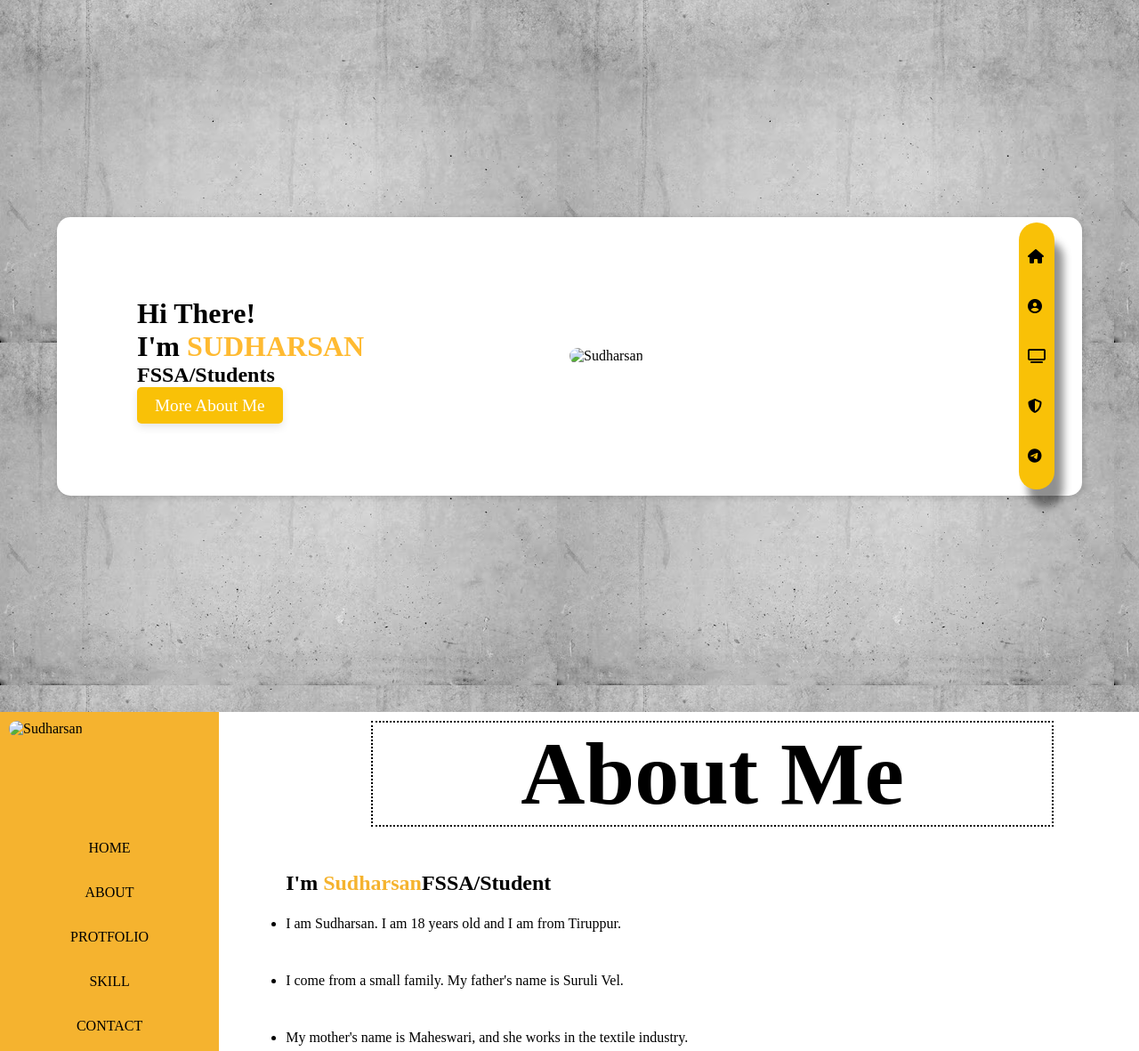
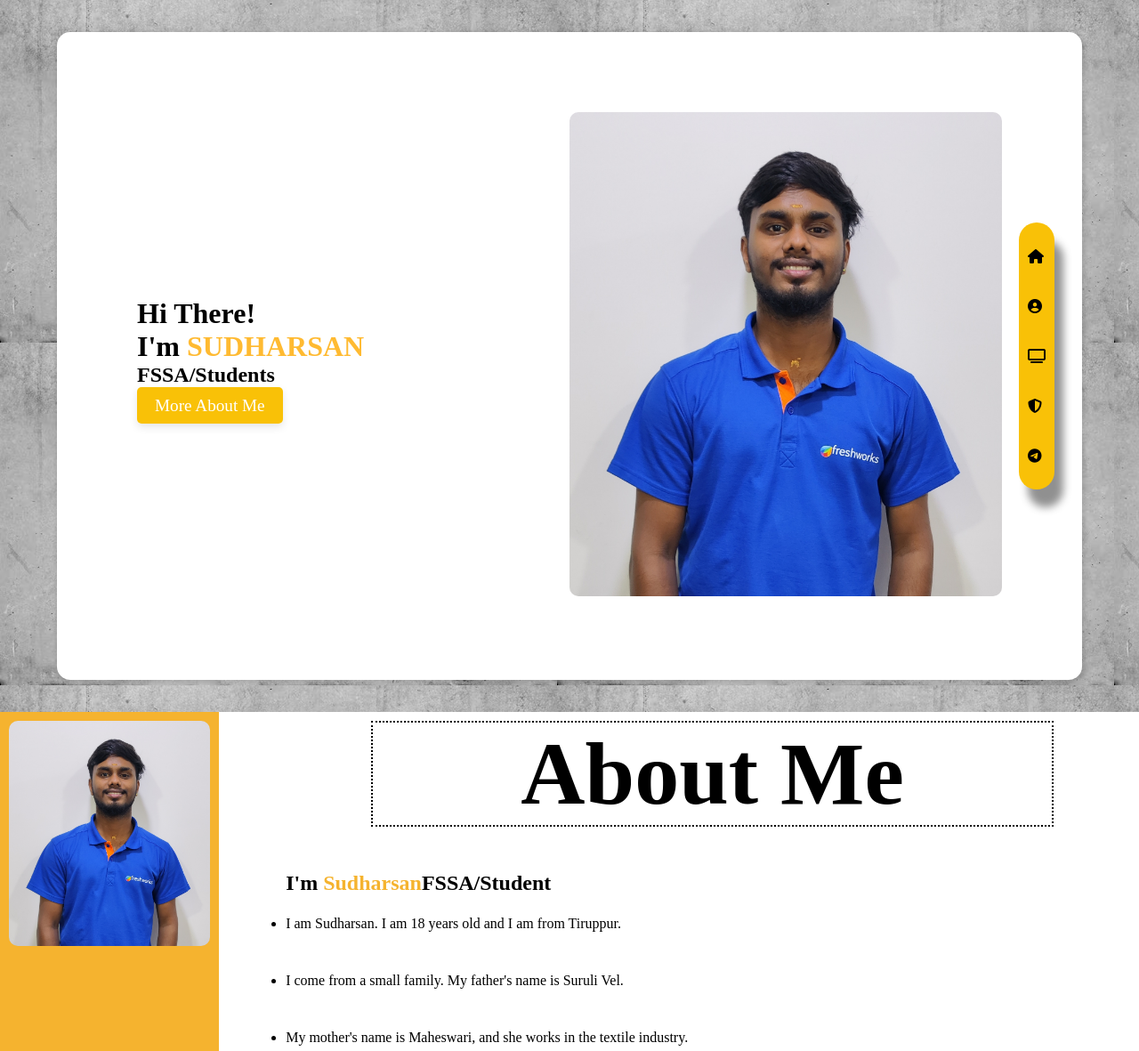
Before and after one commit to sudharsan1225/Sudharsan-Portfoli, a plain HTML site: page index.html in a window 1280 px wide. Shown: the top 1181 px of the page at 89% size. Drawn offline with Linux system fonts and the light colour scheme; the site is published under a folder, as on GitHub Pages, so addresses that start at the root find nothing.

Commit message:
Image Path Updated

```diff
--- a/index.html
+++ b/index.html
@@ -28,7 +28,7 @@
        <a href="#about" class="btn">More About Me</a>
       </div></div></div>
       <div class="img">
-        <img src="/assest/images/IMG_20240813_170701 - Copy.jpg" alt="Sudharsan">
+        <img src="./assest/images/IMG_20240813_170701 - Copy.jpg" alt="Sudharsan">
       </div>
     </div>
   </div>
@@ -38,7 +38,7 @@
       <aside class="rithis">
         <img
           class="sudharsan"
-          src="/assest/images/IMG_20240813_170701 - Copy.jpg"
+          src="./assest/images/IMG_20240813_170701 - Copy.jpg"
           alt="Sudharsan"
         >
         <div class="links">
```
